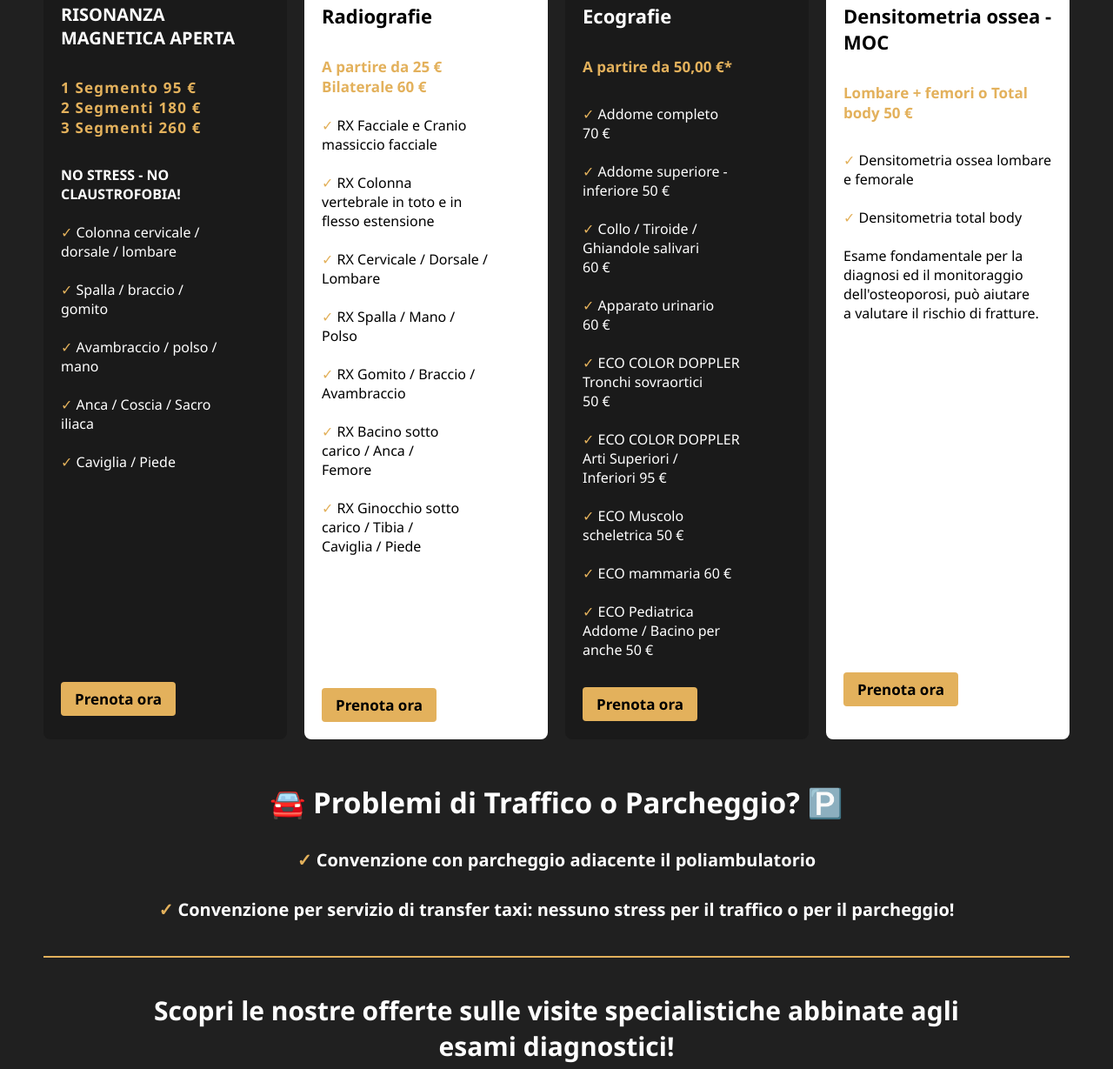
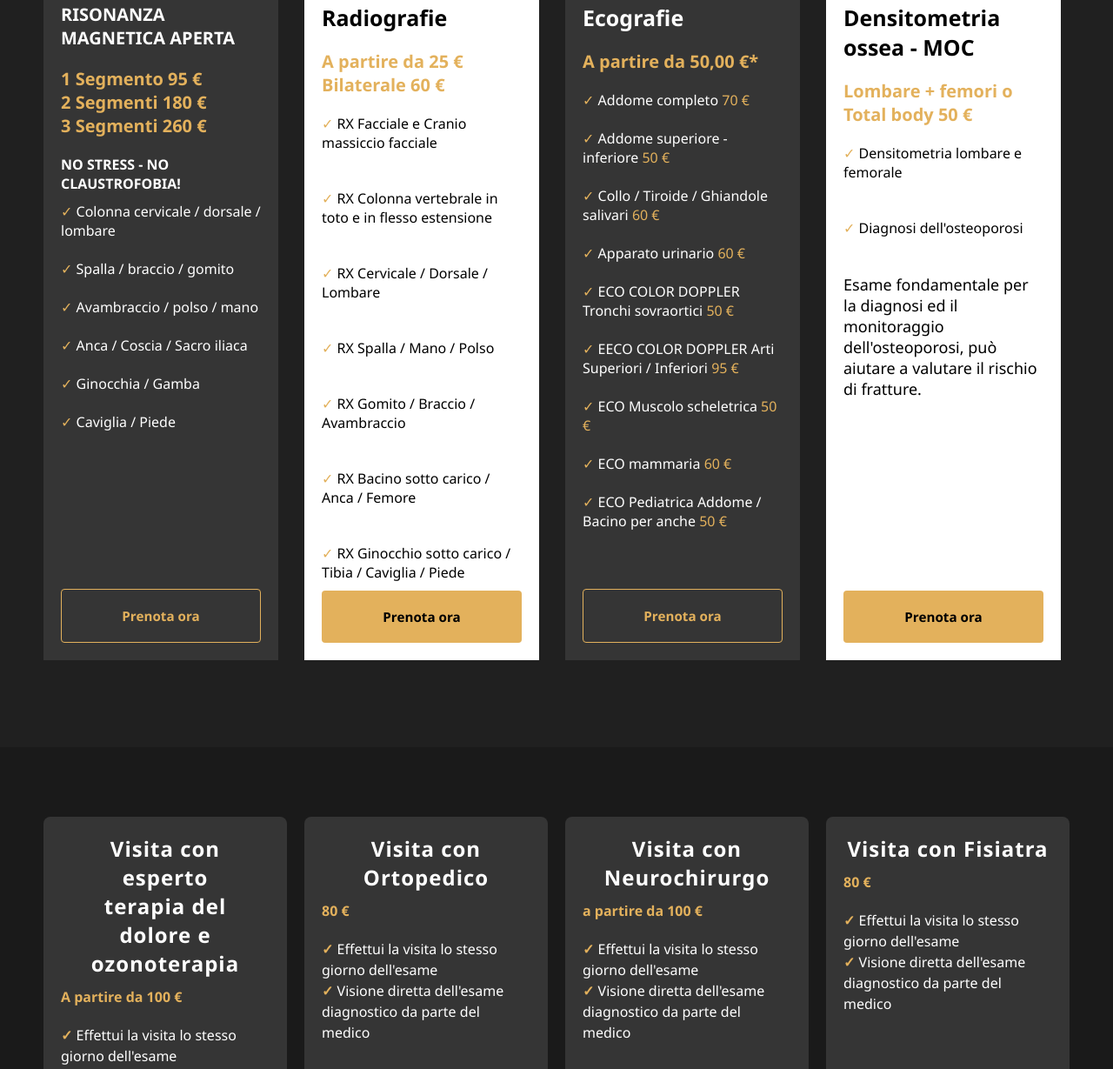
Before and after one commit to sharifu101/Umanis, a plain HTML site: page index.html in a window 1280 px wide. Shown: the part 1179-2408 px from the top of the page at 87% size. Drawn offline with Linux system fonts and the light colour scheme.

Commit message:
Fix: Center diagnostic cards on mobile and adjust width

```diff
--- a/index.html
+++ b/index.html
@@ -36,7 +36,7 @@
         </h1>
         <div class="buttons">
           <a href="#diagnostic-section" class="btn filled">Esami diagnostici</a>
-          <a href="#Visite" class="btn outlined">Visite specialistiche</a>
+          <a style="font-weight: lighter;" href="#Visite" class="btn outlined">Visite specialistiche</a>
         </div>
       </div>
     </div>
@@ -45,142 +45,101 @@
 
 
 
-  <!-- second section -->
-
  <section id="diagnostic-section" class="diagnostic-section">
   <div class="container">
     <div class="section-header">
       <h2>Hai bisogno di un esame diagnostico in tempi brevi?</h2>
       <p style="font-size: 25px; margin-bottom: 22px;">Ti offriamo:</p>
       <div style="font-weight: bold; font-size: 20px;">
-        <p><span style="color: #e3b15c;">✓ </span> Consegna dell'esame immediata</p>
-        <p><span style="color: #e3b15c;">✓ </span> Ritiro del referto online in 24 / massimo 48 ore</p>
-        <p><span style="color: #e3b15c;">✓ </span> Possibilità di richiedere una visita specialistica ad un prezzo speciale</p>
+        <p><span style="color: #e3b15c;">✓</span> Consegna dell'esame immediata</p>
+        <p><span style="color: #e3b15c;">✓</span> Ritiro del referto online in 24 / massimo 48 ore</p>
+        <p><span style="color: #e3b15c;">✓</span> Possibilità di richiedere una visita specialistica ad un prezzo speciale</p>
       </div>
-
-      </ul>
     </div>
 
     <hr class="section-divider">
 
     <div class="card-row">
+      <!-- 1st Card -->
       <div class="diag-card ass-color">
         <h3 style="font-size: 20px;">RISONANZA MAGNETICA APERTA</h3>
+        <p style="font-size: 20px; font-weight: bold" class="price">1 Segmento 95 €<br>2 Segmenti 180 €<br>3 Segmenti 260 €</p>
+        <p style="font-weight: bold;">NO STRESS - NO <br> CLAUSTROFOBIA!</p>
+        <div>
+          <p><span style="color:#e3b15c;">✓</span> Colonna cervicale / dorsale / lombare</p>
           <br>
-        <p style="font-weight: bold; font-size: 17px; letter-spacing: 1.2px;" class="price">1 Segmento 95 €<br>2 Segmenti 180 €<br>3 Segmenti 260 €</p>
+          <p><span style="color: #e3b15c;">✓</span> Spalla / braccio / gomito</p>
           <br>
-        <p style="font-weight: bold;" >NO STRESS - NO <br> CLAUSTROFOBIA!</p>
-
+          <p><span style="color: #e3b15c;">✓</span> Avambraccio / polso / mano</p>
           <br>
-        <div>
-            <p> <span style="color:#e3b15c;">✓</span> Colonna cervicale / <br> dorsale / lombare</p><br>
-            <p><span style="color: #e3b15c;">✓</span> Spalla / braccio / <br> gomito</p><br>
-            <p><span style="color: #e3b15c;">✓</span> Avambraccio / polso / <br> mano</p><br>
-            <p><span style="color: #e3b15c;">✓</span> Anca / Coscia / Sacro <br> iliaca</p><br>
-            <p><span style="color: #e3b15c;">✓</span> Caviglia / Piede</p><br>
+          <p><span style="color: #e3b15c;">✓</span> Anca / Coscia / Sacro iliaca</p>
+          <br>
+          <p><span style="color: #e3b15c;">✓</span> Ginocchia / Gamba</p>
+          <br>
+          <p><span style="color: #e3b15c;">✓</span> Caviglia / Piede</p>
+        </div>
+        <a href="https://api.whatsapp.com/send?phone=+390917379406" class="btn-small btn-transparent">Prenota ora</a>
       </div>
 
-
-        <a style="font-weight: bold; font-size: 17px; margin-top: 220px;" href="https://api.whatsapp.com/send?phone=+390917379406&text=Salve,%20vorrei%20prenotare%20una%20radiografia,%20ho%20visto%20la%20promozione%20sulla%20pagina%20dedicata%20alle%20offerte,%20gradirei%20essere%20ricontattato/a" class="btn-small">Prenota ora</a>
-      </div>
+      <!-- 2nd Card -->
       <div class="diag-card white-color">
-        <h3 style="font-size: 22px;">Radiografie</h3>
+        <h3 style="font-size: 25px;">Radiografie</h3>
+        <p style="font-size: 20px; font-weight: bold;" class="price">A partire da 25 €<br>Bilaterale 60 €</p>
+        <p><span style="color:#e3b15c;">✓</span> RX Facciale e Cranio massiccio facciale</p>
         <br>
-        <p style="color: #e3b15c; font-size: 17px; font-weight: bold;" >A partire da 25 €<br>Bilaterale 60 €</p>
-
+        <p><span style="color:#e3b15c;">✓</span> RX Colonna vertebrale in toto e in flesso estensione</p>
         <br>
-
-        <p> <span style="color:#e3b15c;">✓</span> RX Facciale e Cranio <br>massiccio facciale</p>
+        <p><span style="color:#e3b15c;">✓</span> RX Cervicale / Dorsale / Lombare</p>
         <br>
-        <p><span style="color:#e3b15c;">✓</span> RX Colonna <br> vertebrale in toto e in <br> flesso estensione</p>
+        <p><span style="color:#e3b15c;">✓</span> RX Spalla / Mano / Polso</p>
         <br>
-        <p> <span style="color:#e3b15c;">✓</span> RX Cervicale / Dorsale / <br> Lombare</p>
+        <p><span style="color:#e3b15c;">✓</span> RX Gomito / Braccio / Avambraccio</p>
         <br>
-        <p> <span style="color:#e3b15c;">✓</span> RX Spalla / Mano / <br> Polso</p>
+        <p><span style="color:#e3b15c;">✓</span> RX Bacino sotto carico / Anca / Femore</p>
         <br>
-        <p> <span style="color:#e3b15c;">✓</span> RX Gomito / Braccio / <br> Avambraccio</p>
-        <br>
-        <p> <span style="color:#e3b15c;">✓</span> RX Bacino sotto <br> carico / Anca / <br> Femore</p>
-        <br>
-        <p> <span style="color:#e3b15c;">✓</span> RX Ginocchio sotto <br> carico / Tibia / <br> Caviglia / Piede</p>
-        <br>
-        <a style="font-weight: bold; font-size: 17px; margin-top: 130px;" href="https://api.whatsapp.com/send?phone=+390917379406&text=Salve,%20vorrei%20prenotare%20una%20radiografia,%20ho%20visto%20la%20promozione%20sulla%20pagina%20dedicata%20alle%20offerte,%20gradirei%20essere%20ricontattato/a" class="btn-small">Prenota ora</a>
+        <p><span style="color:#e3b15c;">✓</span> RX Ginocchio sotto carico / Tibia / Caviglia / Piede </p>
+        <a href="https://api.whatsapp.com/send?phone=+390917379406" class="btn-small btn-filled">Prenota ora</a>
       </div>
 
-
-
-
+      <!-- 3rd Card -->
       <div class="diag-card ass-color">
-        <h3 style="font-size: 22px;">Ecografie</h3>
+        <h3 style="font-size: 25px;">Ecografie</h3>
+        <p style="font-size: 20px; font-weight: bold;" class="price">A partire da 50,00 €*</p>
+        <div>
+          <p><span style="color:#e3b15c;">✓</span> Addome completo <span style="color: #e3b15c;">70 €</span></p>
           <br>
-        <p style="font-weight: bold; font-size: 17px" class="price">A partire da 50,00 €*</p>
+          <p><span style="color:#e3b15c;">✓</span> Addome superiore - inferiore <span style="color: #e3b15c;">50 €</span></p>
           <br>
-        <div>
-          <p> <span style="color:#e3b15c;">✓</span> Addome completo <br> 70 €</p>
+          <p><span style="color:#e3b15c;">✓</span> Collo / Tiroide / Ghiandole salivari  <span style="color: #e3b15c;">60 €</span></p>
           <br>
-          <p> <span style="color:#e3b15c;">✓</span> Addome superiore - <br> inferiore 50 €</p>
+          <p><span style="color:#e3b15c;">✓</span> Apparato urinario  <span style="color: #e3b15c;">60 €</span></p>
           <br>
-          <p> <span style="color:#e3b15c;">✓</span> Collo / Tiroide / <br> Ghiandole salivari <br>  60 €</p>
+          <p><span style="color:#e3b15c;">✓</span> ECO COLOR DOPPLER Tronchi sovraortici  <span style="color: #e3b15c;">50 €</span></p>
           <br>
-          <p> <span style="color:#e3b15c;">✓</span> Apparato urinario <br> 60 €</p>
+          <p><span style="color:#e3b15c;">✓</span> EECO COLOR DOPPLER Arti Superiori / Inferiori  <span style="color: #e3b15c;">95 €</span></p>
           <br>
-          <p> <span style="color:#e3b15c;">✓</span> ECO COLOR DOPPLER <br> Tronchi sovraortici <br>  50 €</p>
+          <p><span style="color:#e3b15c;">✓</span> ECO Muscolo scheletrica <span style="color: #e3b15c;">50 €</span> </p>
           <br>
-          <p> <span style="color:#e3b15c;">✓</span> ECO COLOR DOPPLER <br> Arti Superiori / <br> Inferiori  95 €</p>
+          <p><span style="color:#e3b15c;">✓</span> ECO mammaria <span style="color: #e3b15c;">60 €</span></p>
           <br>
-          <p> <span style="color:#e3b15c;">✓</span> ECO Muscolo <br> scheletrica 50 € </p>
-          <br>
-          <p> <span style="color:#e3b15c;">✓</span> ECO mammaria 60 €</p>
-          <br>
-          <p> <span style="color:#e3b15c;">✓</span> ECO Pediatrica <br> Addome / Bacino per <br> anche  50 € </p>
-          <br>
+          <p><span style="color:#e3b15c;">✓</span> ECO Pediatrica Addome / Bacino per anche  <span style="color: #e3b15c;">50 €</span></p>
+        </div>
+        <a href="https://api.whatsapp.com/send?phone=+390917379406" class="btn-small btn-transparent">Prenota ora</a>
       </div>
 
-        <a style="font-weight: bold; font-size: 17px;" href="https://api.whatsapp.com/send?phone=+390917379406&text=Salve,%20vorrei%20prenotare%20una%20radiografia,%20ho%20visto%20la%20promozione%20sulla%20pagina%20dedicata%20alle%20offerte,%20gradirei%20essere%20ricontattato/a" class="btn-small">Prenota ora</a>
-      </div>
+      <!-- 4th Card -->
       <div class="diag-card white-color">
-        <h3 style="font-size: 22px;">Densitometria ossea - MOC</h3>
+        <h3 style="font-size: 25px;">Densitometria ossea - MOC</h3>
+        <p style="font-size: 20px; font-weight: bold;" class="price">Lombare + femori o Total body 50 €</p>
+        <p><span style="color:#e3b15c;">✓</span> Densitometria lombare e femorale</p>
         <br>
-        <p style="font-size: 17px; font-weight: bold" class="price">Lombare + femori o Total body 50 €</p>
+        <p><span style="color:#e3b15c;">✓</span> Diagnosi dell'osteoporosi</p>
 <br>
-        <div>
-          <p> <span style="color:#e3b15c;">✓</span> Densitometria ossea lombare e femorale</p>
-          <br>
-          <p> <span style="color:#e3b15c;">✓</span> Densitometria total body</p>
-          <br>
-        </div>
-        <p>Esame fondamentale per la <br> diagnosi ed il monitoraggio <br> dell'osteoporosi, può aiutare <br> a valutare il rischio di fratture.</p>
-        <br>
-
-        <a style="font-weight: bold; font-size: 17px; margin-top: 380px;" href="https://api.whatsapp.com/send?phone=+390917379406&text=Salve,%20vorrei%20prenotare%20una%20radiografia,%20ho%20visto%20la%20promozione%20sulla%20pagina%20dedicata%20alle%20offerte,%20gradirei%20essere%20ricontattato/a" class="btn-small">Prenota ora</a>
+        <p style="font-size: 18px;">Esame fondamentale per la diagnosi ed il monitoraggio dell'osteoporosi, può aiutare a valutare il rischio di fratture.</p>
+        <a href="https://api.whatsapp.com/send?phone=+390917379406" class="btn-small btn-filled">Prenota ora</a>
       </div>
     </div>
-
-   <div  style="text-align: center; font-size: 22px;">
-    <h1>🚘 Problemi di Traffico o Parcheggio? 🅿️</h1>
-    <br>
-    <p style="font-size: 20px; font-weight: bold;"> <span style="color:#e3b15c;">✓</span>  Convenzione con parcheggio adiacente il poliambulatorio</p>
-    <br>
-    <p style="font-size: 20px; font-weight: bold;" ><span style="color:#e3b15c;">✓</span>  Convenzione per servizio di transfer taxi: nessuno stress per il traffico o per il parcheggio!</p>
   </div>
-
-
-
-
-    <hr class="section-divider">
-
-
-   <h1 style="text-align: center; font-size: 30px; font-weight: bold;">Scopri le nostre offerte sulle visite specialistiche abbinate agli <br> esami diagnostici!</h1>
-
-   <br>
-
-   <p style="font-weight: bold; font-size: 17px; text-align: center;" >Oltre ad approfittare delle nostre promozioni sugli esami diagnostici puoi richiedere una visita specialistica e <br> scoprire le condizioni riservate ai nostri pazienti, il nostro obiettivo è quello di offrire un'assistenza completa e <br> coordinata con la stessa dedizione e qualità che ci contraddistingue nel trattamento delle patologie dolorose.</p>
-
-
-       <hr class="section-divider">
-
-       <h2 style="text-align: center;">Queste le nostre promozioni sulle visite specialistiche abbinate alla diagnostica:</h2>
-
 </section>
 
 
@@ -195,6 +154,7 @@
         <p class="ozono-subtext">A partire da 100 €</p>
         <div>
           <p><span class="check">✓</span> Effettui la visita lo stesso giorno dell'esame</p>
+
           <p><span class="check">✓</span> Visione diretta dell'esame diagnostico da parte del medico</p>
         </div>
         <a href="https://api.whatsapp.com/send?phone=+390917379406&text=Salve,%20vorrei%20prenotare%20una%20visita%20con%20il%20terapista%20del%20dolore%20ho%20visto%20la%20promozione%20sulla%20pagina%20dedicata%20alle%20offerte,%20gradirei%20essere%20ricontattato/a" class="ozono-btn">Prenota su <br> Whatsapp</a>
--- a/style.css
+++ b/style.css
@@ -115,7 +115,7 @@ body, html {
 }
 
 .btn.filled {
-  background-color: #f3b43f;
+  background-color: #e3b15c;
   color: #000;
   border: none;
 }
@@ -232,14 +232,13 @@ body, html {
 
 
 
+
 /* second section */
 
 .diagnostic-section {
   background: #202020;
   color: #fff;
-  padding: 100px 50px;
   padding: 50px;
-
 }
 
 .section-header {
@@ -250,18 +249,7 @@ body, html {
 .section-header h2 {
   font-size: 2rem;
   margin-bottom: 20px;
-}
 
-/* Main benefits list under heading */
-.main-benefits {
-  list-style: none;
-  padding-left: 0;
-}
-
-.main-benefits li {
-  color: #e3b15c;
-  font-size: 1rem;
-  margin-bottom: 10px;
 }
 
 /* Horizontal line */
@@ -280,16 +268,23 @@ body, html {
   margin-bottom: 50px;
 }
 
+/* Card styling with aligned button */
 .diag-card {
-  border-radius: 8px;
+  /* border-radius: 8px; */
   padding: 20px;
   position: relative;
+  display: flex;
+  flex-direction: column;
+  justify-content: space-between;
+  min-height: 620px; /* Uniform card height */
+  max-width: 270px;
+  gap: 10px;
 }
 
 .diag-card h3 {
   font-size: 1.1rem;
   margin-bottom: 10px;
-  color: #fff;
+  color: inherit;
 }
 
 .price {
@@ -307,7 +302,7 @@ body, html {
 
 /* Alternating box colors */
 .ass-color {
-  background-color: #1a1a1a;
+  background-color: #353535;
 }
 
 .white-color {
@@ -324,37 +319,46 @@ body, html {
   color: #e3b15c;
 }
 
-/* Button */
+/* Button base */
 .btn-small {
   display: inline-block;
-  margin-top: 10px;
-  padding: 8px 16px;
+  padding: 10px 20px;
+  font-weight: bold;
+  font-size: 0.95rem;
+  text-decoration: none;
+  border-radius: 4px;
+  transition: 0.3s ease;
+  text-align: center;
+  margin-top: auto;
+  width: 100%;
+}
+
+/* Transparent style (1st & 3rd card) */
+.btn-transparent {
+  background: transparent;
+  border: 1px solid #e3b15c;
+  color: #e3b15c;
+  padding: 20px;
+}
+
+.btn-transparent:hover {
   background-color: #e3b15c;
   color: #000;
-  text-decoration: none;
-  font-weight: bold;
-  border-radius: 4px;
-  font-size: 0.9rem;
-  transition: 0.3s ease;
 }
 
-.btn-small:hover {
+/* Filled style (2nd & 4th card) */
+.btn-filled {
+  background-color: #e3b15c;
+  color: #000;
+  border: none;
+  padding: 20px;
+}
+
+.btn-filled:hover {
   background-color: #cfa046;
 }
 
-/* Clean icon list below boxes */
-.icon-list {
-  list-style: none;
-  padding-left: 0;
-  text-align: center;
-}
-
-.icon-list li {
-  color: #e3b15c;
-  margin-bottom: 10px;
-  font-size: 0.95rem;
-}
-
+/* Mobile Styles */
 @media (max-width: 768px) {
   .diagnostic-section {
     padding: 40px 20px;
@@ -369,10 +373,6 @@ body, html {
     font-size: 18px !important;
   }
 
-  .main-benefits {
-    font-size: 16px;
-  }
-
   .card-row {
     grid-template-columns: 1fr;
     gap: 30px;
@@ -380,6 +380,8 @@ body, html {
 
   .diag-card {
     padding: 20px 15px;
+    min-height: 100%;
+
   }
 
   .diag-card h3 {
@@ -389,23 +391,18 @@ body, html {
 
   .diag-card p,
   .price {
-    margin-bottom: 2px !important; /* 🟡 Tighter spacing under each paragraph */
+    margin-bottom: 4px !important;
   }
 
   .btn-small {
     font-size: 16px;
     padding: 10px 20px;
-    display: block;
-    margin-top: 8px !important; /* 🟡 Less gap between last text and button */
+    margin-top: 10px !important;
     margin-bottom: 0;
-    text-align: center;
   }
 
-  .section-divider {
-    margin: 30px 0;
-  }
-
-  h1, h2 {
+  h1,
+  h2 {
     font-size: 20px !important;
   }
 
@@ -415,6 +412,68 @@ body, html {
 }
 
 
+/* Mobile Styles */
+@media (max-width: 768px) {
+  .diagnostic-section {
+    padding: 40px 20px;
+  }
+
+  .section-header h2 {
+    font-size: 1.4rem;
+    line-height: 1.4;
+  }
+
+  .section-header p {
+    font-size: 18px !important;
+  }
+
+  .card-row {
+    grid-template-columns: 1fr;
+    gap: 30px;
+    display: grid;
+    place-items: center; /* ✅ Center cards horizontally */
+  }
+
+  .diag-card {
+    padding: 20px 15px;
+    min-height: 100%;
+    width: 100%;
+    max-width: 340px; /* ✅ Keeps width controlled and centered */
+  }
+
+  .diag-card h3 {
+    font-size: 20px;
+    margin-bottom: 6px;
+  }
+
+  .diag-card p,
+  .price {
+    margin-bottom: 4px !important;
+  }
+
+  .btn-small {
+    font-size: 16px;
+    padding: 10px 20px;
+    margin-top: 10px !important;
+    margin-bottom: 0;
+  }
+
+  h1,
+  h2 {
+    font-size: 20px !important;
+  }
+
+  p {
+    font-size: 16px !important;
+  }
+}
+
+
+
+
+
+
+/* third section */
 
 .ozonoterapia-section {
   background: #1a1a1a;
```
Lines whose indentation alone changed are shown as unchanged.
